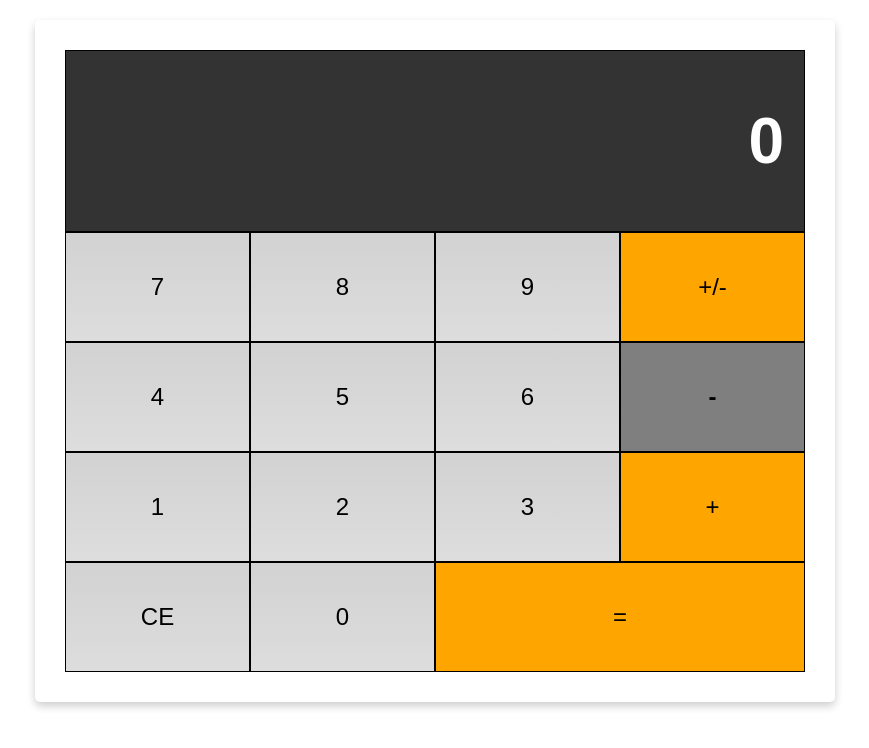
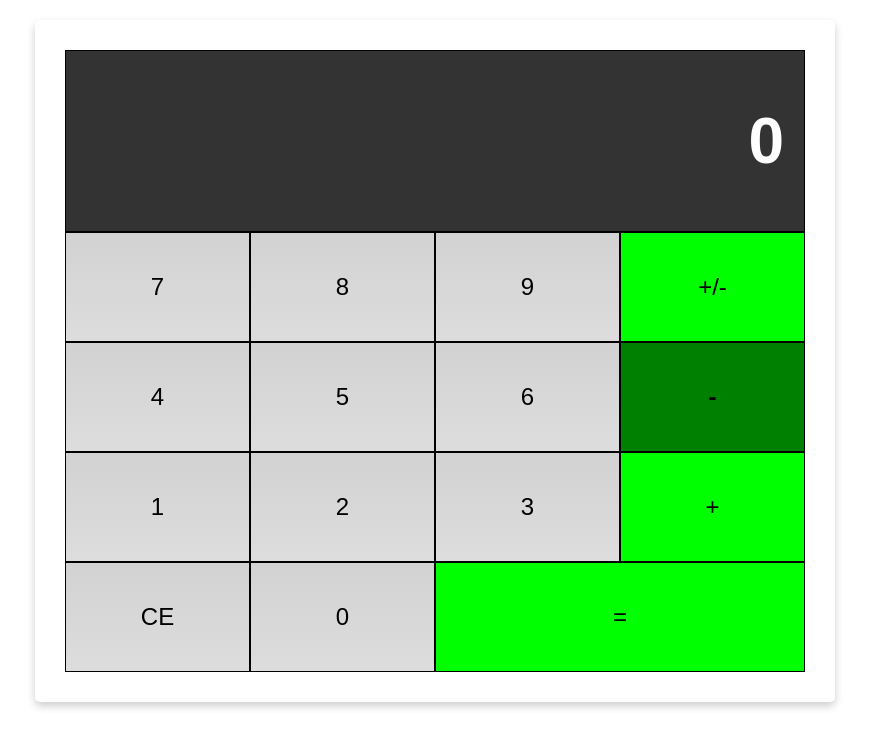
Before and after one commit to galihjuansaputra/WEBCALCULATOR, a plain HTML site: page index.html in a window 1280 px wide. In both pictures the pointer is over the element 917 px from the left and 396 px from the top of the page. Shown: the whole page, without its empty margins (205-1074 px from the left). Drawn offline with Linux system fonts and the light colour scheme.

Commit message:
menambahkan js

```diff
--- a/assets/style.css
+++ b/assets/style.css
@@ -48,7 +48,7 @@
  .operator,
  .negative,
  .equals {
-   background: orange;
+   background: lime;
  }
 
  .card {
@@ -63,6 +63,18 @@
    background: rgba(0, 0, 0, 0.5);
  }
 
+ .operator:hover {
+   background: green;
+ }
+
+ .negative:hover {
+   background: green;
+ }
+
+ .equals:hover {
+   background: green;
+ }
+
  @media screen and (max-width: 513px) {
    .button {
        padding: 10px;
--- a/index.html
+++ b/index.html
@@ -36,5 +36,6 @@
         </div>
     </div>
 
+    <script src="assets/kalkulator.js"></script>
 </body>
 </html>
```
Also changed, not shown: assets/kalkulator.js (added).
